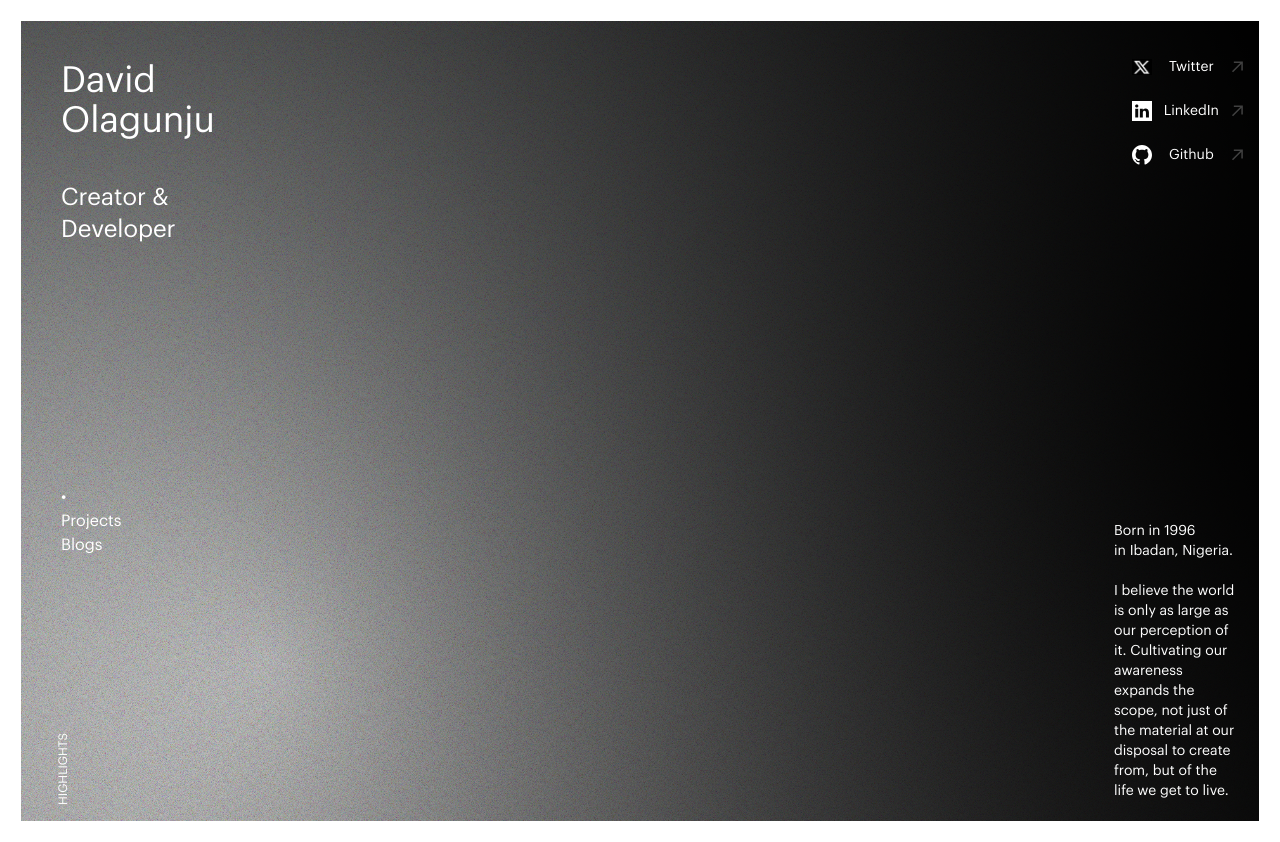
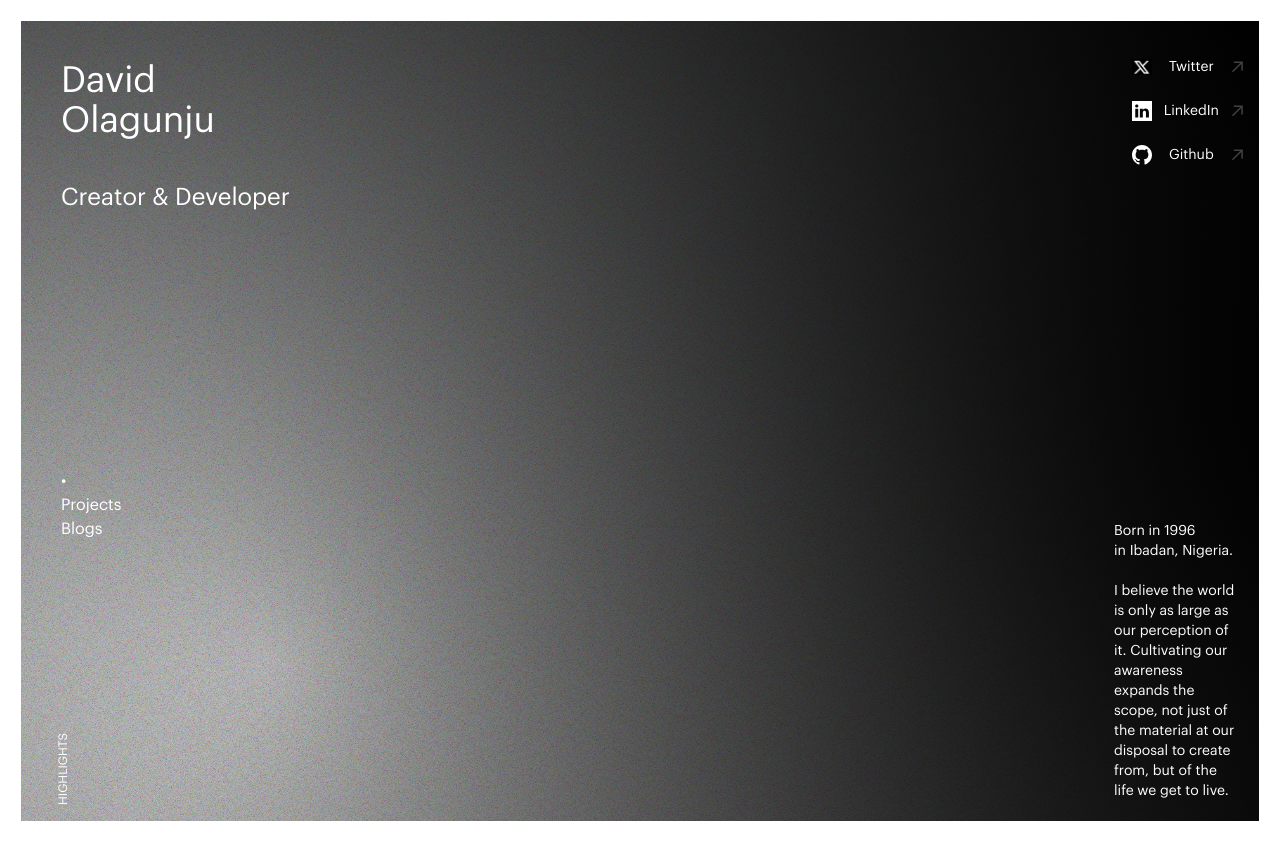
Before and after one commit to odavidola/odavidola, a Next.js app: page / in a window 1280 px wide. Built offline with nearby package versions, Linux system fonts and the light colour scheme.

Commit message:
Small style edit

```diff
--- a/app/components/navbar.tsx
+++ b/app/components/navbar.tsx
@@ -13,8 +13,8 @@ export default function Navbar() {
   ];
 
   return (
-    <aside>
-      <nav className="min-h-screenb">
+    <aside className="w-1/4">
+      <nav className="min-h-screen">
         <div className="flex flex-col justify-between p-10 h-screen">
           {/* Logo or Title */}
           <div>
--- a/app/layout.tsx
+++ b/app/layout.tsx
@@ -52,7 +52,7 @@ export default function RootLayout(
     <body>
     <div className="flex min-h-screen bg-noise text-white">
       <Navbar/>
-      <main className="w-full h-screen p-5">
+      <main className="w-3/4 h-screen p-5">
         {children}
       </main>
     </div>
```
